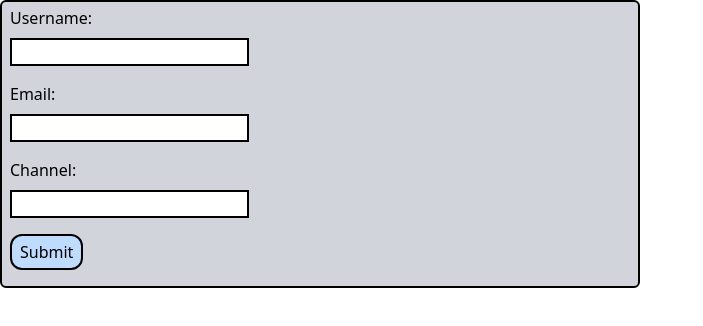
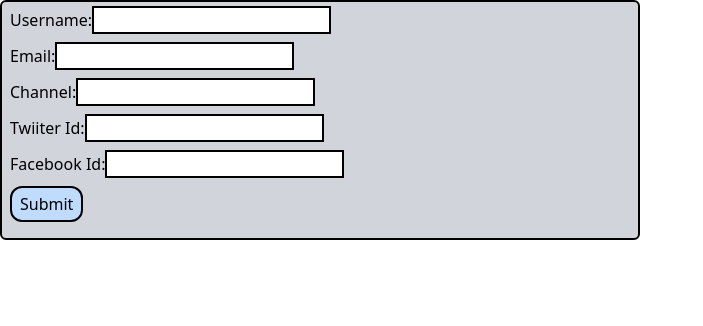
Before and after one commit to Mayank-star/web-practice, a React (Create React App) app: page /login in a window 1280 px wide. Shown: the top 326 px of the page, without its empty margins (0-703 px from the left). Built offline with nearby package versions, Linux system fonts and the light colour scheme; no server answers.

Commit message:
Nested objects

```diff
--- a/src/Form/YoutubeForm.js
+++ b/src/Form/YoutubeForm.js
@@ -10,6 +10,10 @@ const YoutubeForm = () => {
             username:data.username,
             email:data.email,
             channel:'knocknok',
+            social:{
+                twitter:'',
+                facebook:'',
+            }
         }
     }
   });
@@ -25,6 +29,7 @@ const YoutubeForm = () => {
         onSubmit={handleSubmit(onSubmit)}
         className="border-2  border-black rounded-md flex flex-col justify-evenly gap-2 py-1 items-start w-1/2 px-2 bg-gray-300 "
       >
+         <div>
         <label htmlFor="username">Username:</label>
         <input
           type="text"
@@ -40,7 +45,9 @@ const YoutubeForm = () => {
           className="border-2 border-black pl-1"
         />
         <p className="text-red-600">{errors.username?.message}</p>
+        </div>
 
+        <div>
         <label htmlFor="email">Email:</label>
         <input
           type="email"
@@ -55,7 +62,9 @@ const YoutubeForm = () => {
           className="border-2 border-black pl-1"
         />
          <p className="text-red-600">{errors.email?.message}</p>
+         </div>
 
+         <div>
         <label htmlFor="channel">Channel:</label>
         <input
           type="text"
@@ -67,7 +76,35 @@ const YoutubeForm = () => {
           className="border-2 border-black pl-1"
         />
          <p className="text-red-600">{errors.channel?.message}</p>
+         </div>
 
+         <div>
+         <label htmlFor="twitter">Twiiter Id:</label>
+        <input
+          type="text"
+          name="twitter"
+          id="twitter"
+          {...register("social.twitter",{
+            required:'twitter id is required'
+          })}
+          className="border-2 border-black pl-1"
+        />
+         <p className="text-red-600">{errors.channel?.message}</p>
+         </div>
+
+         <div>
+         <label htmlFor="facebook">Facebook Id:</label>
+        <input
+          type="text"
+          name="facebook"
+          id="facebook"
+          {...register("social.facebook",{
+            required:'facebook id is required'
+          })}
+          className="border-2 border-black pl-1"
+        />
+         <p className="text-red-600">{errors.channel?.message}</p>
+         </div>
         <button className="border-2 border-black mb-3 px-2 py-1 rounded-xl bg-blue-200">
           Submit
         </button>
```
